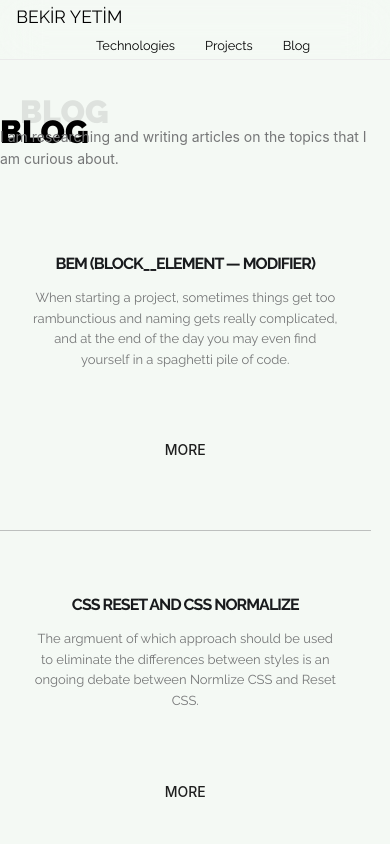
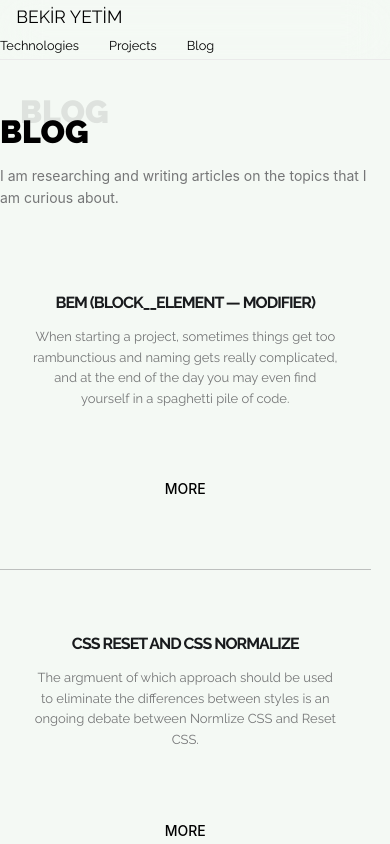
Before and after one commit to zeynepbozkirr/portfolio-next-app, a Next.js app: page /blog in a window 390 px wide. Shown: the top 844 px of the page. Built offline with nearby package versions, Linux system fonts and the light colour scheme; a web font is replaced by a local one.

Commit message:
some change

```diff
--- a/components/layout/header/header.module.css
+++ b/components/layout/header/header.module.css
@@ -29,6 +29,14 @@
     gap: 30px;
     font-size: 0.8rem;
     font-family: "Raleway", sans-serif;
+
+}
+
+@media only screen and  (max-width: 767px){
+    .ul{
+        display: flex;
+        justify-content: start;
+    }
 
 }
 
--- a/components/layout/header/index.js
+++ b/components/layout/header/index.js
@@ -9,7 +9,14 @@ const HeaderComp = () => {
       <Col className={styles.logo} offset={1} xs={23} sm={11} md={11} lg={11}>
         <Link href="/">BEKİR YETİM</Link>
       </Col>
-      <Col className={styles.ul} offset={1} xs={23} sm={11} md={11} lg={11}>
+      <Col
+        className={styles.ul}
+        offset={1}
+        xs={{ span: 24, offset: 0 }}
+        sm={11}
+        md={11}
+        lg={11}
+      >
         <Link href="/#technologies" smooth={true}>
           <li>Technologies</li>
         </Link>
--- a/components/shared/blogpost/blogpost.module.css
+++ b/components/shared/blogpost/blogpost.module.css
@@ -84,7 +84,7 @@
 
 }
 .moreButton{
-
+    color: black;
     font-weight: 500;
     border: none;
     background:#F4F9F4 ;
--- a/components/shared/fadetitle/fadetitle.module.css
+++ b/components/shared/fadetitle/fadetitle.module.css
@@ -3,11 +3,17 @@
     margin-bottom: 50px;
 }
 .header{
+    color: black;
     font-size: 3.5rem;
-    /*background: red;*/
     font-family: "Raleway", sans-serif;
     font-weight: 800 !important;
     text-shadow: 20px -20px rgba(0, 0, 0, 0.09);
+}
+.desc{
+    margin-top: -20%;
+    color: #757677;
+    display: flex;
+
 }
 
 @media only screen and  (min-width: 481px) and (max-width: 767px){
@@ -15,44 +21,19 @@
         font-size: 3.5rem;
     }
 
-    .span{
-        top: -15px;
-        left: 0;
-        font-size:3.5rem;
-
-         }
-
-
 }
 @media only screen and  (max-width: 481px){
     .header{
         font-size: 2rem;
     }
-    .span{
-        top: -15px;
-        font-size:2rem;
 
-
+    .desc{
+        margin-top: -10%;
+    }
+}
+@media (max-width: 480px) {
+    .header{
+        font-size: 2rem;
     }
 
 }
-@media (max-width: 480px) {
-
-    .header{
-        font-size: 2rem;
-    }
-    .span {
-        top: -10px;
-        left: 0;
-        font-size: 2rem;
-
-    }
-}
-
-
-.desc{
-    margin-top: -20%;
-    color: #757677;
-    display: flex;
-
-}
```
